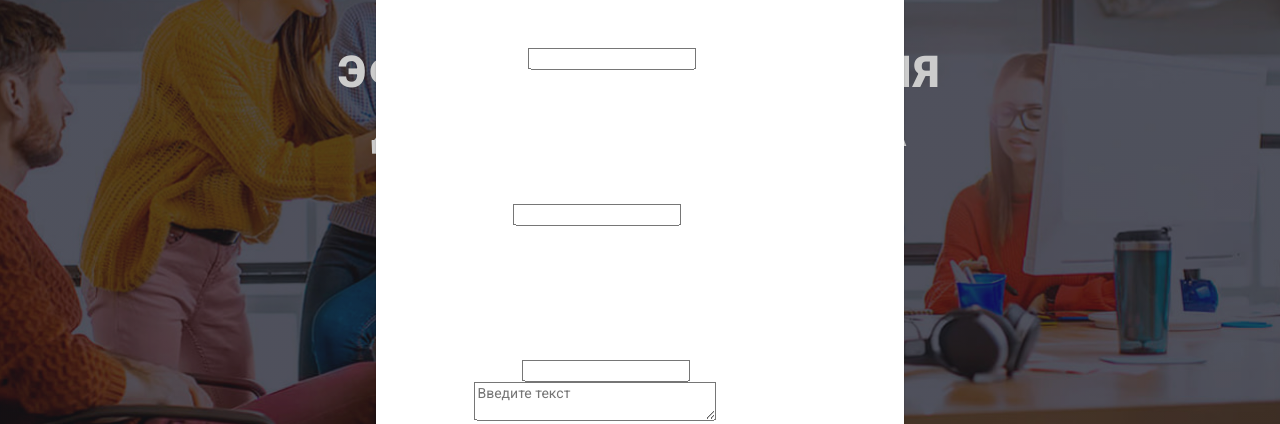
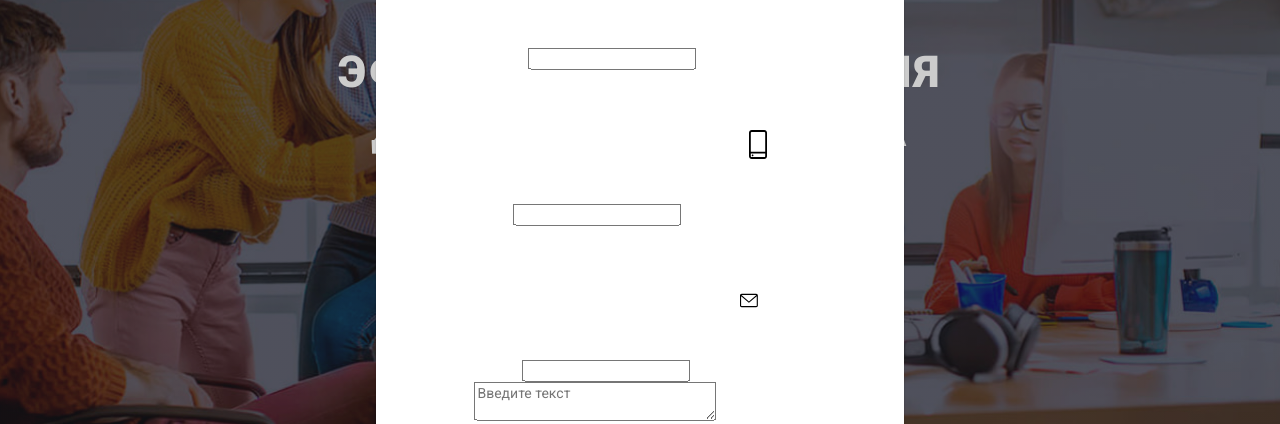
Before and after one commit to Tsakhlo/goit-markup-hw-06, a plain HTML site: page index.html in a window 1280 px wide. Both pictures are taken after a click on the button "Заказать услугу". Shown: the part 237-661 px from the top of the page. Drawn offline with nearby package versions, Linux system fonts and the light colour scheme; files whose address does not match are found by name.

Commit message:
Update index.html

```diff
--- a/index.html
+++ b/index.html
@@ -70,14 +70,14 @@
                     <input type="tel" class="form-input" id="phone-input" name="enter-tel">
                     <label for="phone-input">Телефон</label>
                     <svg width="18" heigh="18">
-                        <use href="./images/icons.svg#icon-phone"></use>
+                        <use href="./images/icons.svg#icon-smartphone"></use>
                     </svg>
                 </div>
                 <div class="input-container">
                     <input type="email" class="form-input" id="email-input" name="enter-email">
                     <label for="email-input">Почта</label>
                     <svg width="18" heigh="18">
-                        <use href="./images/icons.svg#icon-email"></use>
+                        <use href="./images/icons.svg#icon-envelope"></use>
                     </svg>
                 </div>
                 <div class="input-container comment">
```
